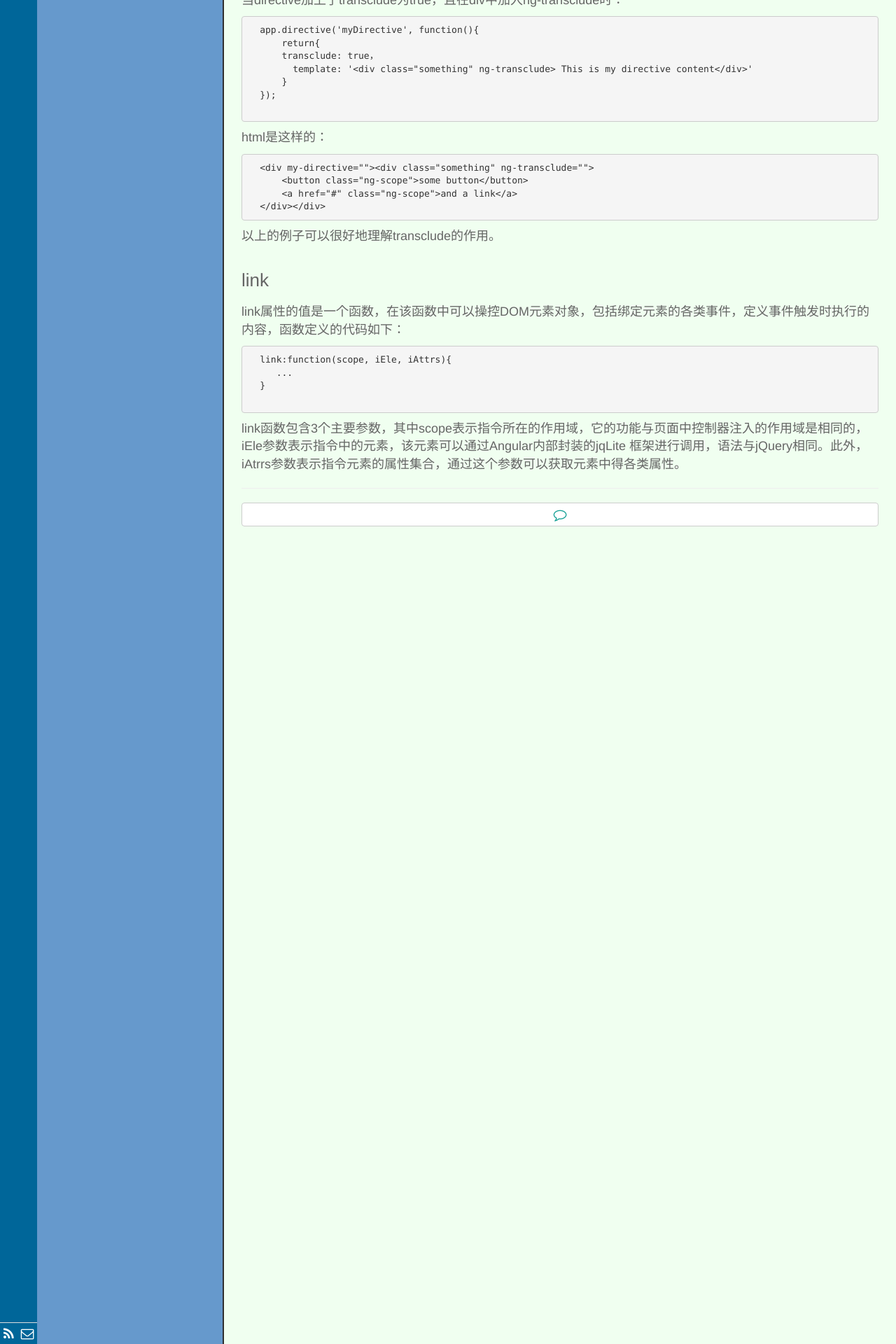
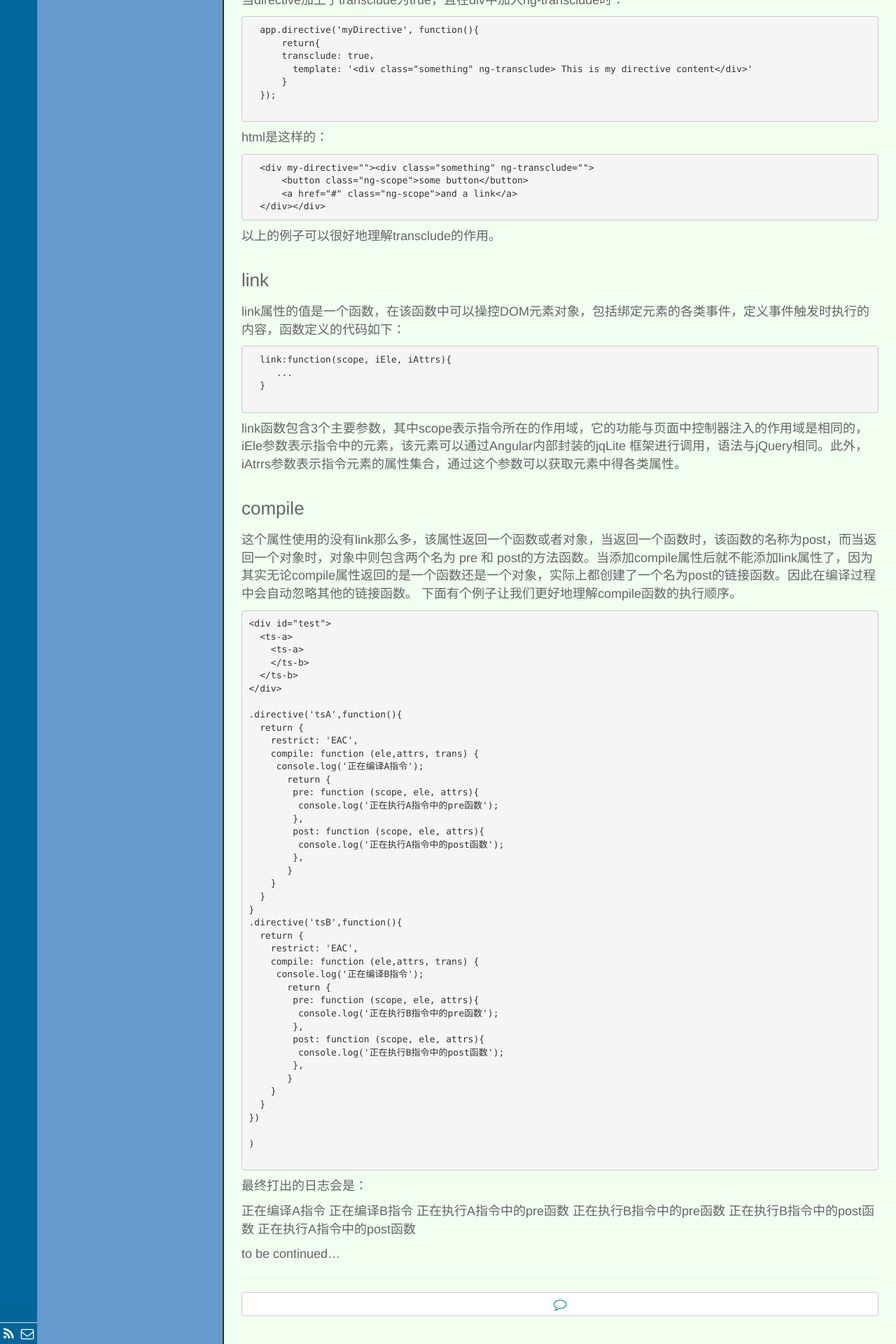
Before and after one commit to llx1105/llx1105.github.io, a Jekyll site: the page built from _posts/技术/2015-11-25-directive.md, in a window 1280 px wide. Shown: the part 2175-4095 px from the top of the page at 70% size. Built offline with Jekyll 4.4.1, drawn with Linux system fonts in a browser that asks for light colours; nearby versions of some CDN libraries; library files that are not in the unit come from our copies; Markdown is read by kramdown in place of the engine named in the settings.

Commit message:
angular&directive 2nd cm

````diff
--- a/_posts/技术/2015-11-25-directive.md
+++ b/_posts/技术/2015-11-25-directive.md
@@ -124,3 +124,63 @@ keywords: Angularjs
 
 link函数包含3个主要参数，其中scope表示指令所在的作用域，它的功能与页面中控制器注入的作用域是相同的，iEle参数表示指令中的元素，该元素可以通过Angular内部封装的jqLite
 框架进行调用，语法与jQuery相同。此外，iAtrrs参数表示指令元素的属性集合，通过这个参数可以获取元素中得各类属性。
+
+###compile
+  这个属性使用的没有link那么多，该属性返回一个函数或者对象，当返回一个函数时，该函数的名称为post，而当返回一个对象时，对象中则包含两个名为 pre 和 post的方法函数。当添加compile属性后就不能添加link属性了，因为其实无论compile属性返回的是一个函数还是一个对象，实际上都创建了一个名为post的链接函数。因此在编译过程中会自动忽略其他的链接函数。
+  下面有个例子让我们更好地理解compile函数的执行顺序。
+
+```
+<div id="test">
+  <ts-a>
+    <ts-a>
+    </ts-b>
+  </ts-b>
+</div>
+
+.directive('tsA',function(){
+  return {
+    restrict: 'EAC',
+    compile: function (ele,attrs, trans) {
+     console.log('正在编译A指令');
+       return {
+        pre: function (scope, ele, attrs){
+         console.log('正在执行A指令中的pre函数');
+        },
+        post: function (scope, ele, attrs){
+         console.log('正在执行A指令中的post函数');
+        },
+       }
+    }
+  }
+}
+.directive('tsB',function(){
+  return {
+    restrict: 'EAC',
+    compile: function (ele,attrs, trans) {
+     console.log('正在编译B指令');
+       return {
+        pre: function (scope, ele, attrs){
+         console.log('正在执行B指令中的pre函数');
+        },
+        post: function (scope, ele, attrs){
+         console.log('正在执行B指令中的post函数');
+        },
+       }
+    }
+  }
+})
+
+)
+
+```
+
+最终打出的日志会是：
+
+正在编译A指令
+正在编译B指令
+正在执行A指令中的pre函数
+正在执行B指令中的pre函数
+正在执行B指令中的post函数
+正在执行A指令中的post函数
+
+to be continued...
````
